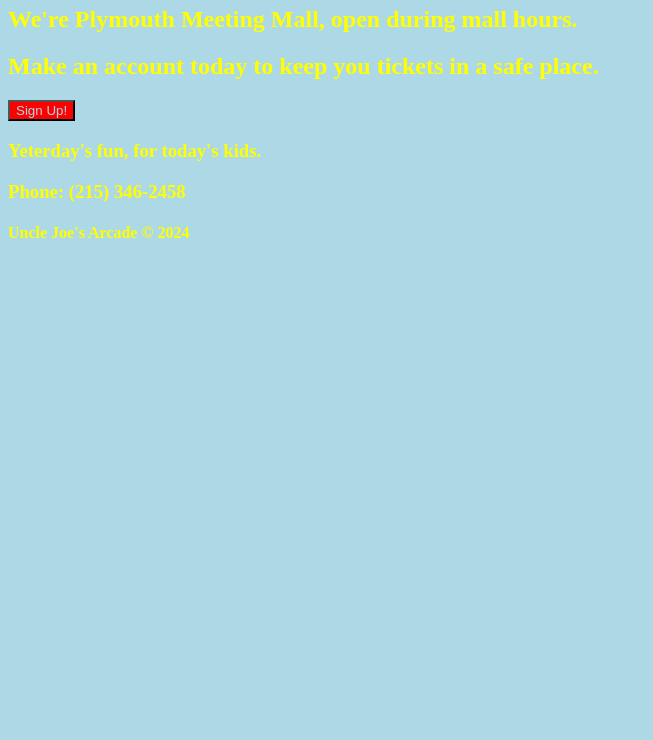
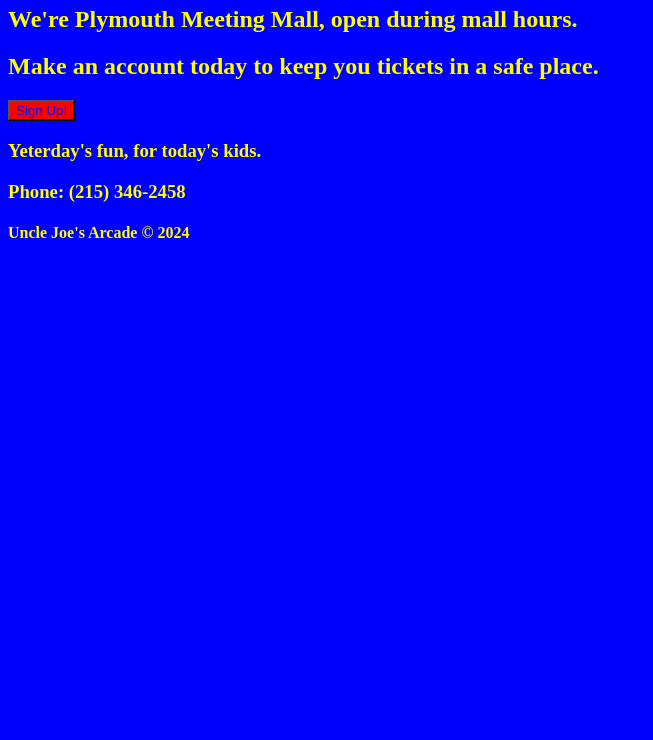
Before and after one commit to Uncle-Joes/Uncle-Joes.github.io, a plain HTML site: page index.html in a window 1280 px wide. Shown: the part 60-800 px from the top of the page, without its empty margins (0-653 px from the left). Drawn offline with Linux system fonts and the light colour scheme.

Commit message:
Update mystyle.css

```diff
--- a/mystyle.css
+++ b/mystyle.css
@@ -1,8 +1,8 @@
 body {
-  background-color: lightblue;
+  background-color: blue;
   color: yellow;
 }
 button {
-  color: lightblue;
+  color: blue;
   background-color: red
 }
```
